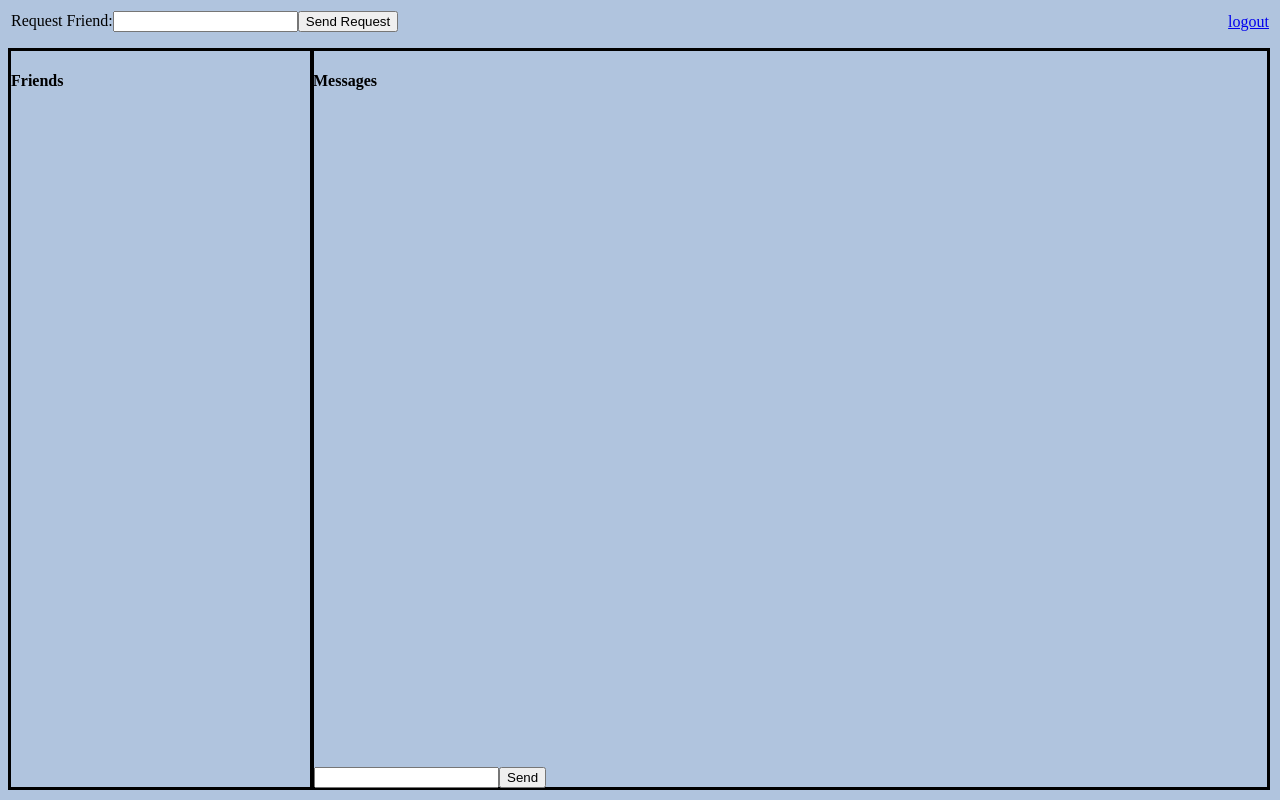
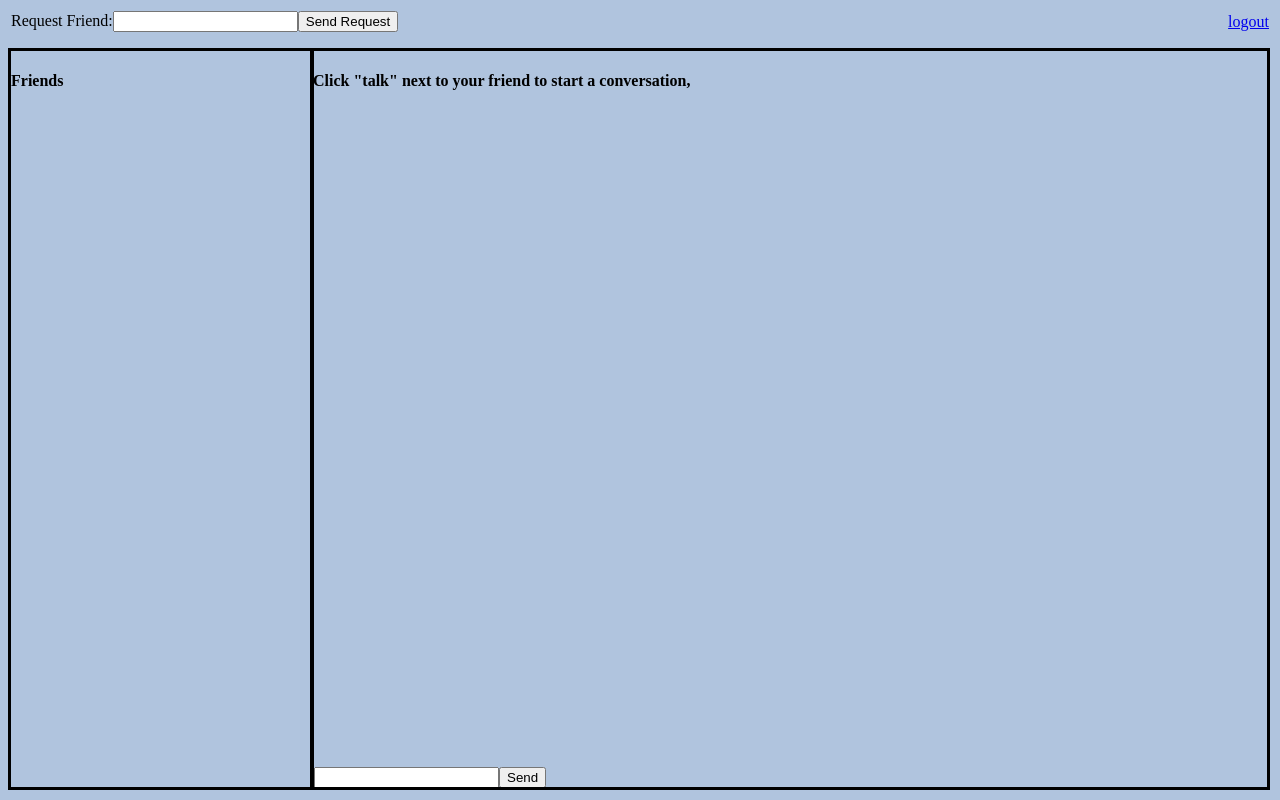
Before and after one commit to airborneplatypus/cs290-Final, a PHP site: page /messenger.php in a window 1280 px wide. Run offline with PHP 8.4, Linux system fonts and the light colour scheme; the visitor is signed in with stand-in values (Sample User, id 1); data that the repository does not hold is empty.

Commit message:
Minor appeance changes

```diff
--- a/createAccount.php
+++ b/createAccount.php
@@ -5,19 +5,19 @@ ini_set('display_errors', 1);
 
 echo "<html>\n";
 echo "<head>\n";
-echo "<style>
+/*echo "<style>
 	h1{
 		text-align:center;
 		font-family: \"Arial\", Helvetica, sans-serif;
 		color: rgb(0,0,255);
-	}";
+	}";*/
 echo "<title> Create Account </title>\n";
 echo "</head>\n";
 echo "<body>\n";
 echo "<br>\n";
 echo "<br>\n";
 echo "<br>\n";
-echo "<img src = \"images/createaccount.jpg\" align=\"middle\"";
+//echo "<img src = \"images/createaccount.jpg\" align=\"middle\"";
 /*http://web.engr.oregonstate.edu/~osterbit/2/repo/class-content/form_tests/Formtest.php*/
 echo "<center><h4 id=\"Title\">Account Creation</h4></center>\n";
 echo "<table id=\"accountTable\" style=\"margin: auto\">\n";
--- a/messenger.js
+++ b/messenger.js
@@ -4,10 +4,13 @@ var requestBtn = document.getElementById("requestBtn");
 var newFriend = document.getElementById("newFriend");
 var sendBtn = document.getElementById("sendMessage");
 var toSend = document.getElementById("toSend");
+var messageTitle = document.getElementById("messageTitle");
 
 var myFriends = [];
 var myRequests = [];
+var waiting = [];
 var currentPerson = null;
+var currentName = null;
 
 getFriends();
 setInterval(function(){
@@ -28,6 +31,7 @@ function person(){
 
 	this.makeHTML = function(friend){
 		var myId = this.id;
+		var myName = this.name;
 		if(friend){
 			var li = document.createElement("li");
 			var text = document.createTextNode(this.name);
@@ -37,6 +41,7 @@ function person(){
 			messageBtn.onclick = function(){
 				getConversation(myId);
 				currentPerson = myId;
+				currentName = myName;
 			}
 			text = document.createTextNode("talk");
 			messageBtn.appendChild(text);
@@ -56,7 +61,7 @@ function person(){
 			}
 			li.appendChild(friendBtn);
 			var denyBtn = document.createElement("button");
-			denyBtn.className = "btn btn-danger";
+			denyBtn.className = "btn-danger";
 			text = document.createTextNode('deny');
 			denyBtn.appendChild(text);
 			denyBtn.onclick = function(){
@@ -86,10 +91,7 @@ function message(){
 
 	this.makeHTML = function(){
 		var li = document.createElement("li");
-		if(this.sender == currentPerson){
-			li.className = "otherMessage";
-		}
-		var text = document.createTextNode(this.content + " | Sent: " + this.sent);
+		var text = document.createTextNode(this.content + " | Sent By: " + this.sender.name + " | " + this.sent);
 		li.appendChild(text);
 		messages.appendChild(li);
 	}
@@ -104,7 +106,7 @@ function getFriends(){
 	request.onreadystatechange = function(){
 		if (request.readyState === 4){
 			if(request.status === 200){
-				console.log(request.responseText);
+				//console.log(request.responseText);
 				/* Fill in with frontend stuff.
 				** Returns array of arrays.  Each subArray has 'name' and associated 'id'
 				** Make list of friends and friend requests.
@@ -129,7 +131,7 @@ function sendMessage(otherPerson, content){//Other person is the person's id
 	request.onreadystatechange = function(){
 		if (request.readyState === 4){
 			if(request.status === 200){
-				console.log(request.responseText);
+				//console.log(request.responseText);
 				//Let user know message is sent?
 				getConversation(otherPerson);
 			}
@@ -149,7 +151,7 @@ function getConversation(otherPerson){//Other person is the person's id
 	request.onreadystatechange = function(){
 		if (request.readyState === 4){
 			if(request.status === 200){
-				console.log(request.responseText);
+				//console.log(request.responseText);
 				/* Fill in with frontend stuff.
 				** responseText returns in format [{"id":messageId, "sender":sendersID, "receiver":yourId,
 				** "content":messageContent, "sent":timeSent, "viewed":timeViewed }{next message of same format as first}]
@@ -172,7 +174,7 @@ function getNew(otherPerson){//Other person is the person's id
 	request.onreadystatechange = function(){
 		if (request.readyState === 4){
 			if(request.status === 200){
-				console.log(request.responseText);
+				//console.log(request.responseText);
 				/* Fill in with frontend stuff.
 				** responseText returns in format [{"id":messageId, "sender":sendersID, "receiver":yourId,
 				** "content":messageContent, "sent":timeSent, "viewed":timeViewed }{next message of same format as first}]
@@ -194,7 +196,7 @@ function acceptDenyFriend(otherPerson, accept){//accept = 1 to accept request, 0
 	request.onreadystatechange = function(){
 		if (request.readyState === 4){
 			if(request.status === 200){
-				console.log(request.responseText);
+				//console.log(request.responseText);
 				/* Fill in with frontend stuff.
 				** update friends list
 				*/
@@ -221,7 +223,8 @@ requestBtn.onclick = function(){
 					alert(request.responseText);
 				}
 				else{
-					console.log("success");
+					alert("Request Sent");
+					//console.log("success");
 				}
 			}
 			else{
@@ -250,6 +253,9 @@ function genFriends(friendsList){
 }
 
 function genConversation(conversationList){
+	if(currentPerson != null){
+		messageTitle.textContent = "Messaging " + currentName;
+	}
 	while(messages.firstChild){
 		messages.removeChild(messages.firstChild);
 	}
@@ -266,4 +272,5 @@ function genConversation(conversationList){
 
 sendBtn.onclick = function(){
 	sendMessage( currentPerson, toSend.value);
+	toSend.value = "";
 }
--- a/messenger.php
+++ b/messenger.php
@@ -23,7 +23,7 @@ if(session_status() == PHP_SESSION_ACTIVE){
 					</ul>
 				</div>
 				<div id="messagesColumn">
-					<h4>Messages</h4>
+					<h4 id="messageTitle">Click "talk" next to your friend to start a conversation,</h4>
 					<ul id="messages">
 					</ul>
 					<div id="sendBar">
--- a/style.css
+++ b/style.css
@@ -6,6 +6,7 @@
 	float: left;
 	border-style: solid;
 	border-color: black;
+	overflow: scroll;
 }
 
 #messagesColumn{
@@ -17,6 +18,7 @@
 	float: left;
 	border-style: solid;
 	border-color: black;
+	overflow: scroll;
 }
 
 #sendBar{
@@ -33,6 +35,6 @@ h1{
 	color: rgb(0,0,255);
 }
 
-.otherMessage{
-	background-color: #b0c4ee;
+.btn-danger{
+	background-color: red;
 }
```
